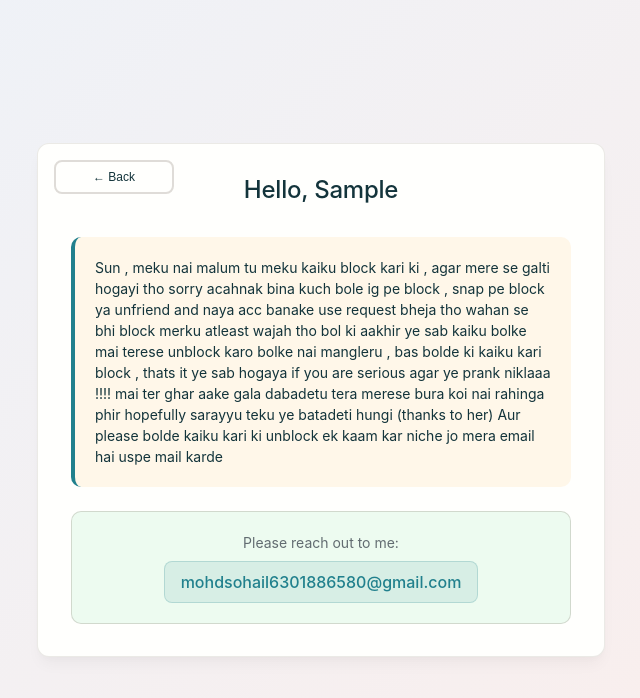
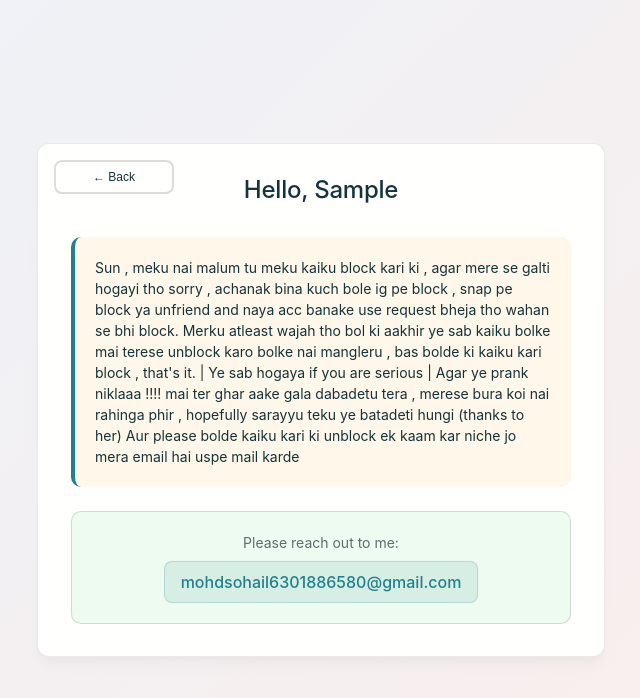
Before and after one commit to phantomplayzbusiness-ux/blah, a plain HTML site: page index.html in a window 1280 px wide. Both pictures are taken after typing "Sample" into the empty fields and a click on the button "Continue". Shown: the whole page, without its empty margins (319-959 px from the left). Drawn offline with Linux system fonts and the light colour scheme; a web font is replaced by a local one.

Commit message:
Update index.html

```diff
--- a/index.html
+++ b/index.html
@@ -40,7 +40,7 @@
 
                 <div class="message-section">
                     <div class="sorry-message">
-                        <p>Sun , meku nai malum tu meku kaiku block kari ki , agar mere se galti hogayi tho sorry acahnak bina kuch bole ig pe block , snap pe block ya unfriend and naya acc banake use request bheja tho wahan se bhi block merku atleast wajah tho bol ki aakhir ye sab kaiku bolke mai terese unblock karo bolke nai mangleru , bas bolde ki kaiku kari block , thats it ye sab hogaya if you are serious agar ye prank niklaaa !!!! mai ter ghar aake gala dabadetu tera merese bura koi nai rahinga phir hopefully sarayyu teku ye batadeti hungi (thanks to her) Aur please bolde kaiku kari ki unblock ek kaam kar niche jo mera email hai uspe mail karde</p>
+                        <p>Sun , meku nai malum tu meku kaiku block kari ki , agar mere se galti hogayi tho sorry , achanak bina kuch bole ig pe block , snap pe block ya unfriend and naya acc banake use request bheja tho wahan se bhi block. Merku atleast wajah tho bol ki aakhir ye sab kaiku bolke mai terese unblock karo bolke nai mangleru , bas bolde ki kaiku kari block , that's it. | Ye sab hogaya if you are serious | Agar ye prank niklaaa !!!! mai ter ghar aake gala dabadetu tera , merese bura koi nai rahinga phir , hopefully sarayyu teku ye batadeti hungi (thanks to her) Aur please bolde kaiku kari ki unblock ek kaam kar niche jo mera email hai uspe mail karde</p>
                     </div>
 
                     <div class="email-section">
```
